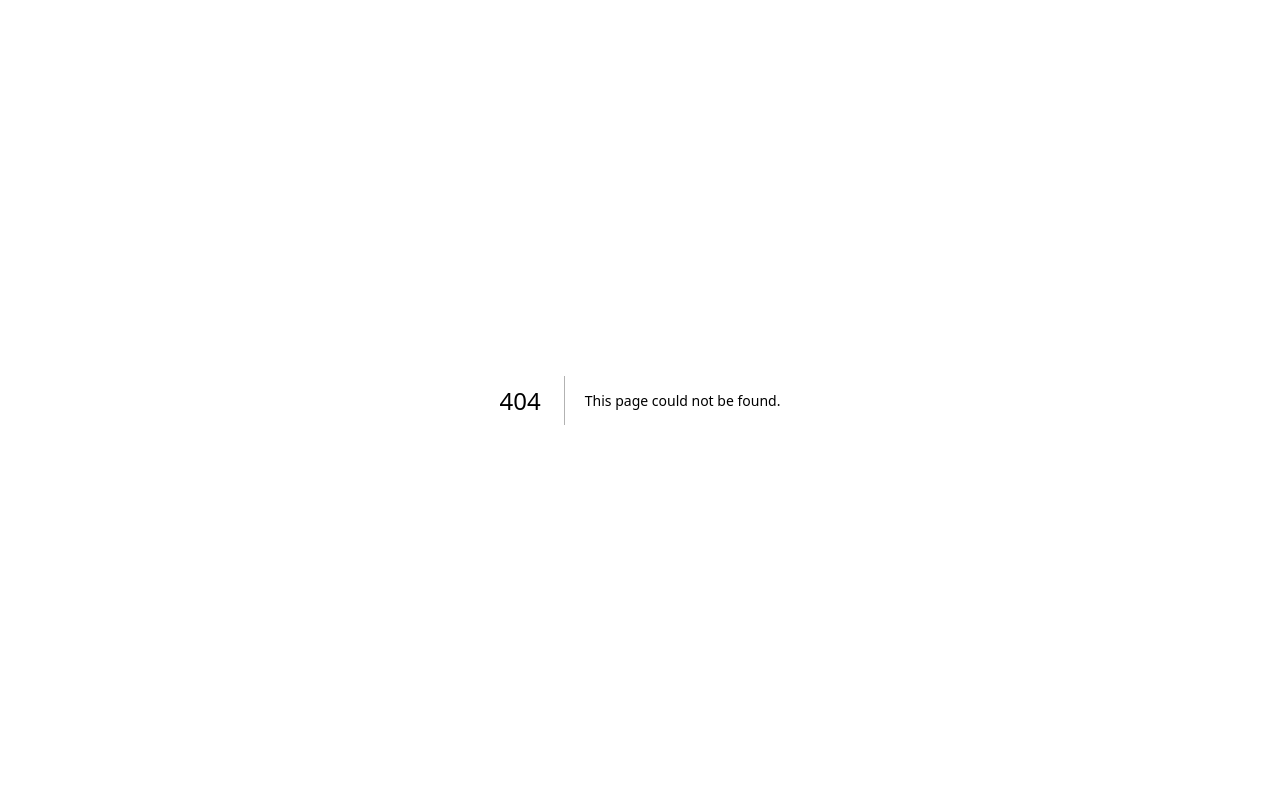
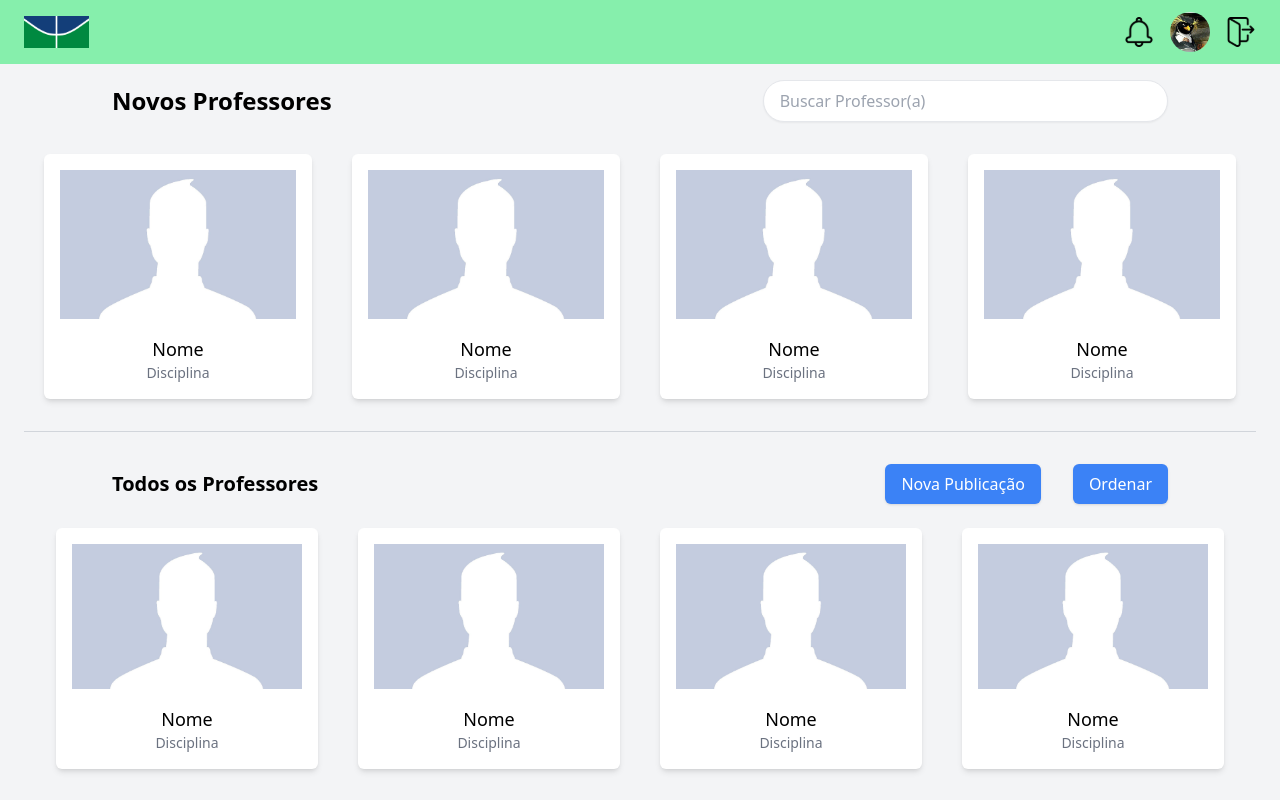
Before and after one commit to gbevi/avaliaprofFront, a Next.js app: page /feed in a window 1280 px wide. Before the commit this address had no page. Built offline with nearby package versions, Linux system fonts and the light colour scheme.

Commit message:
feat(user): criação de pagina de usuario logado, integração parcial com o back, mudanças no header logado para dar funcionalidades aos botoes

```diff
--- a/package.json
+++ b/package.json
@@ -11,6 +11,7 @@
   "dependencies": {
     "axios": "^1.7.7",
     "formik": "^2.4.6",
+    "jwt-decode": "^4.0.0",
     "next": "^15.0.3",
     "react": "^18.3.1",
     "react-dom": "^18.3.1",
--- a/src/app/components/HeaderLogado.tsx
+++ b/src/app/components/HeaderLogado.tsx
@@ -1,31 +1,59 @@
-import Image from 'next/image';
+import Image from "next/image";
+import { useRouter } from "next/navigation"; // Para navegação
 import UnB from "../../../public/images/UnB.png";
 import notificacao from "../../../public/images/notificacao.svg";
 import dog from "../../../public/images/dog.png";
 import exit from "../../../public/images/exit.svg";
 
 export default function HeaderLogado() {
+  const router = useRouter();
+
+  const handleLogout = () => {
+    if (confirm("Tem certeza que deseja sair?")) {
+      localStorage.removeItem("token");
+      router.push("/login");
+    }
+  };
+
+  const goToProfile = () => {
+    router.push("/perfil");
+  };
+
+  const goToFeed = () => {
+    router.push("/feed")
+  }
+  const goToNotifications = () => {
+    alert("Notificações em breve!"); // Placeholder para notificações
+    // router.push("/notificacoes"); // Caso tenha uma página de notificações
+  };
+
   return (
     <nav className="bg-green-300 flex items-center justify-between px-6 py-3">
+      {/* Logo da UnB */}
       <div className="flex items-center">
-            <Image
-                src={UnB}
-                alt="Logo"
-                width={65}
-                height={65}
-                className="mr-4"
-            />
+        <button
+          className="active:scale-90 hover:scale-100"
+          onClick={goToFeed}
+        >
+          <Image src={UnB} alt="Logo" width={65} height={65} className="mr-4" />
+        </button>
       </div>
+
+      {/* Botões de navegação */}
       <div className="flex items-center space-x-4">
-            <button className='active:scale-90 hover:scale-100'>
-                <Image
-                src={notificacao}
-                alt="Notificação"
-                width={30}
-                height={30}
-                />
+        {/* Botão de notificações */}
+        <button
+          className="active:scale-90 hover:scale-100"
+          onClick={goToNotifications}
+        >
+          <Image src={notificacao} alt="Notificação" width={30} height={30} />
         </button>
-            <button className='active:scale-90 hover:scale-100'>
+
+        {/* Botão para o perfil */}
+        <button
+          className="active:scale-90 hover:scale-100"
+          onClick={goToProfile}
+        >
           <Image
             src={dog}
             alt="Avatar"
@@ -34,13 +62,13 @@ export default function HeaderLogado() {
             className="rounded-full"
           />
         </button>
-            <button className='active:scale-90 hover:scale-100'>
-                <Image
-                src={exit}
-                alt="Sair"
-                width={30}
-                height={30}
-                />
+
+        {/* Botão de logout */}
+        <button
+          className="active:scale-90 hover:scale-100"
+          onClick={handleLogout}
+        >
+          <Image src={exit} alt="Sair" width={30} height={30} />
         </button>
       </div>
     </nav>
--- a/src/app/feed-logado/page.tsx
+++ b/src/app/feed/page.tsx
@@ -1,3 +1,4 @@
+"use client"
 import Image from 'next/image';
 import HeaderLogado from '../components/HeaderLogado';
 import Perfil from '../../../public/images/perfil.png';
--- a/src/app/login/page.tsx
+++ b/src/app/login/page.tsx
@@ -25,7 +25,7 @@ export default function Login() {
       localStorage.setItem("token", token);
       console.log(response.data);
       alert("Login realizado com sucesso!");
-      router.push("/Feed");
+      router.push("/feed");
     } catch (error) {
       if (axios.isAxiosError(error)) {
         console.error("Erro na solicitação Axios:", error.response?.data || error.message);
--- /dev/null
+++ b/src/app/perfil/page.tsx
@@ -0,0 +1,121 @@
+"use client";
+import { useEffect, useState } from "react";
+import { useRouter } from "next/navigation";
+import axios from "axios";
+import {jwtDecode} from "jwt-decode";
+import HeaderLogado from "../components/HeaderLogado";
+
+interface Profile {
+  name: string;
+  email: string;
+  course: string;
+  department: string;
+  avatar?: string;
+}
+
+export default function Perfil() {
+  const [profile, setProfile] = useState<Profile | null>(null); // Estado do perfil
+  const [loading, setLoading] = useState(true); // Controle de carregamento
+  const router = useRouter(); // Para redirecionamento
+
+  useEffect(() => {
+    const fetchProfile = async () => {
+      const token = localStorage.getItem("token"); // Obtenha o token do localStorage
+
+      if (!token) {
+        router.push("/login"); // Redirecione para o login se não houver token
+        return;
+      }
+
+      try {
+        // Decodifique o token para obter o ID do usuário
+        const decoded: { sub?: string } = jwtDecode(token); // Use o campo "sub" do JWT
+        const userId = decoded.sub;
+
+        if (!userId) {
+          throw new Error("ID do usuário (sub) não encontrado no token.");
+        }
+
+        // Faça a requisição para buscar os dados do usuário
+        const response = await axios.get(`http://localhost:3001/users/${userId}`, {
+          headers: {
+            Authorization: `Bearer ${token}`,
+          },
+        });
+
+        setProfile(response.data); // Atualize o estado do perfil
+      } catch (error) {
+        console.error("Erro ao carregar o perfil:", error);
+        localStorage.removeItem("token"); // Remove o token inválido
+        router.push("/login");
+      } finally {
+        setLoading(false);
+      }
+    };
+
+    fetchProfile();
+  }, [router]);
+
+  if (loading) {
+    return (
+      <div className="min-h-screen flex justify-center items-center bg-gray-100">
+        <p>Carregando...</p>
+      </div>
+    );
+  }
+
+  if (!profile) {
+    return (
+      <div className="min-h-screen flex justify-center items-center bg-gray-100">
+        <p>Erro ao carregar o perfil. Redirecionando...</p>
+      </div>
+    );
+  }
+
+  return (
+    <div className="min-h-screen bg-gray-100">
+      <HeaderLogado />
+      <div className="flex justify-center items-start pt-24">
+        <main className="bg-white w-11/12 max-w-4xl p-6 rounded-lg shadow-md">
+          <div className="flex items-center space-x-4">
+
+            <div>
+              <h2 className="text-2xl font-semibold text-gray-800">{profile.name}</h2>
+              <p className="text-gray-600">{profile.course} / {profile.department}</p>
+              <p className="text-gray-600">{profile.email}</p>
+            </div>
+          </div>
+
+          <div className="mt-4 flex space-x-4">
+            <button className="px-4 py-2 bg-green-300 rounded-lg shadow-md hover:bg-green-400">
+              Editar Perfil
+            </button>
+            <button className="px-4 py-2 bg-red-300 rounded-lg shadow-md hover:bg-red-400">
+              Excluir Perfil
+            </button>
+          </div>
+          {/* Seção de Publicações */}
+          <section className="mt-8">
+            <h3 className="text-xl font-semibold text-gray-800">Publicações</h3>
+            <div className="mt-4 space-y-4">
+              <div className="bg-green-100 p-4 rounded-lg shadow-md">
+                <div className="flex items-center justify-between">
+                  <p className="font-semibold">teste - 17/04/2024, às 21:42</p>
+                  <span className="text-gray-600">João Frango - Surf</span>
+                </div>
+                <p className="mt-2 text-gray-700">
+                  Contrary to popular belief, Lorem Ipsum is not simply random text. It has roots
+                  in a piece of classical Latin literature from 45 BC, making it over 2000 years
+                  old.
+                </p>
+                <div className="mt-4 flex items-center justify-between text-gray-600">
+                  <p>2 comentários</p>
+                </div>
+              </div>
+            </div>
+          </section>
+        </main>
+      </div>
+    </div>
+  );
+}
```
Also changed, not shown: 1 other file (tests, documents, lock files or other folders). Lines whose indentation alone changed are shown as unchanged.
